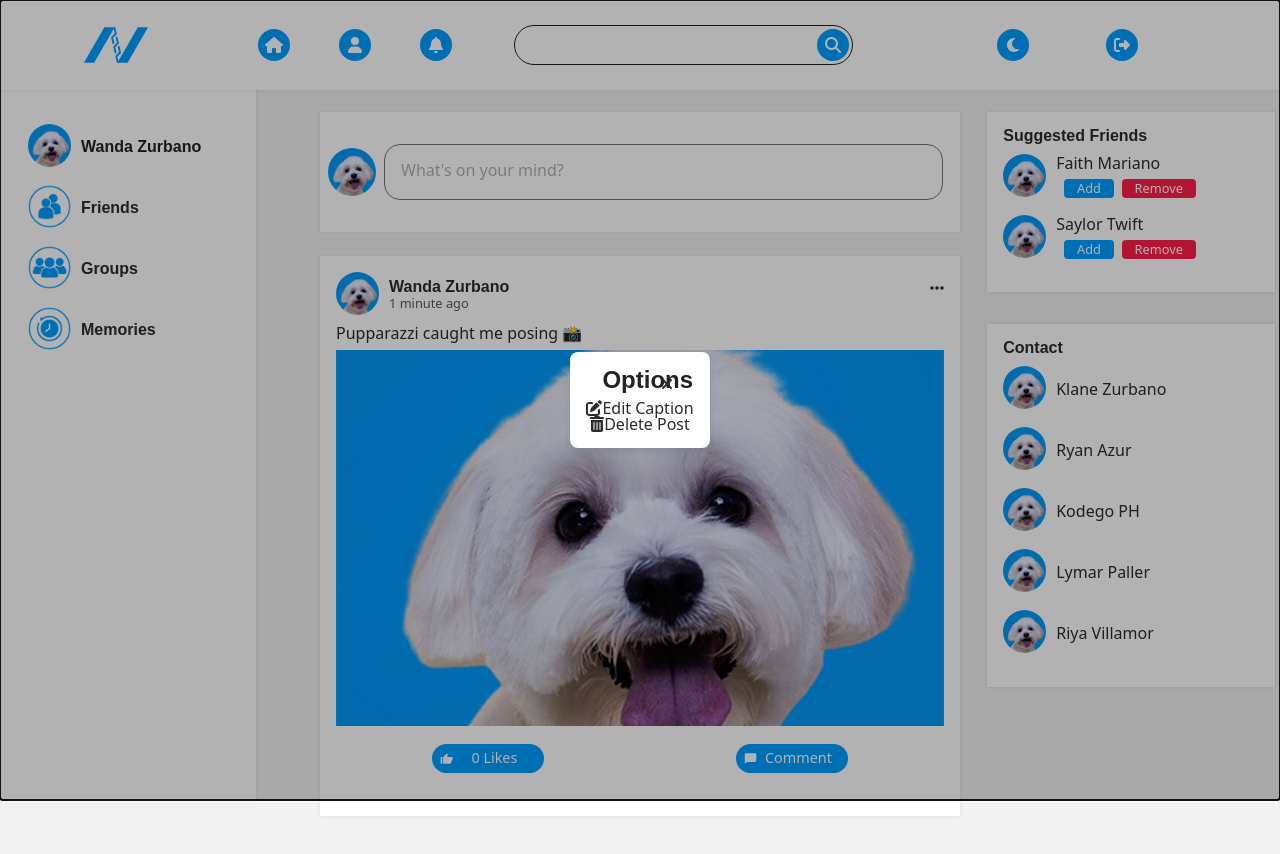
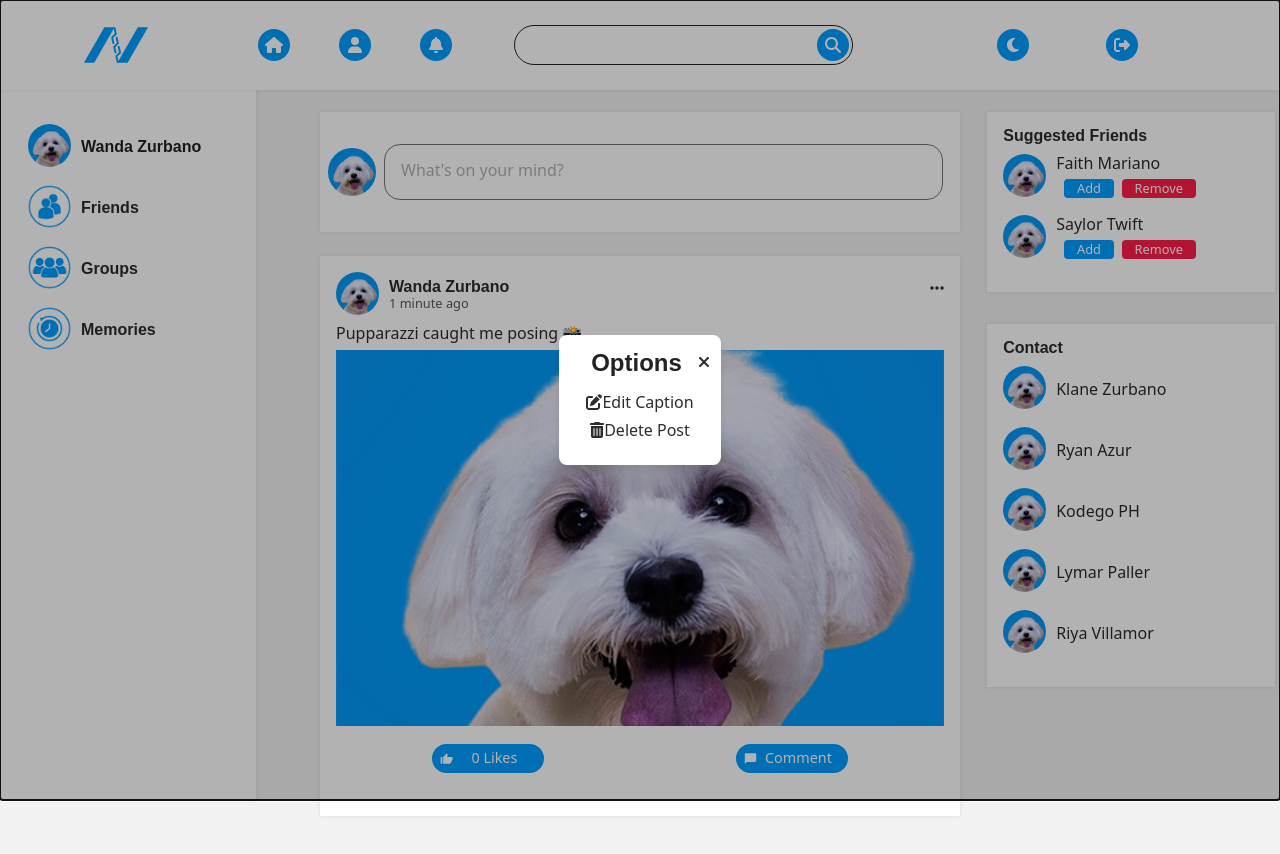
Before and after one commit to LymarPaller/nexus, a React (Vite) app: page / in a window 1280 px wide. Both pictures are taken after a click on the icon 937 px from the left and 288 px from the top of the page. Shown: the top 854 px of the page. Built offline with nearby package versions, Linux system fonts and the light colour scheme.

Commit message:
style: modal in edit and delete post ellipsis

```diff
--- a/src/components/Feed.jsx
+++ b/src/components/Feed.jsx
@@ -20,6 +20,7 @@ function Feed() {
 
   const handleDeletePost = () => {
     toggleDeleteModal();
+    //logic for delete put here soon
   };
 
   const handleEditCaption = () => {
@@ -35,7 +36,6 @@ function Feed() {
     toggleEditCaptionModal();
     closeOptionsModal();
     closeCommentModal();
-    closeDeleteModal();
     closeEditCaptionModal();
   };
 
@@ -91,9 +91,9 @@ function Feed() {
         overlayClassName="modal-container"
       >
         <div className="modal-content">
-          <div className="modal-header">
+          <div className="modal-header-options">
             <h2>Options</h2>
-            <FontAwesomeIcon icon={faTimes} className="logout-xmark" onClick={closeOptionsModal}/>
+            <FontAwesomeIcon icon={faTimes} className="logout-xmark-options" onClick={closeOptionsModal} />
           </div>
           <div className="modal-body">
             <div className="options-list">
@@ -129,7 +129,7 @@ function Feed() {
         <div className="modal-content">
           <div className="modal-header">
             <h2>Edit Caption</h2>
-            <FontAwesomeIcon icon={faTimes} className="logout-xmark" onClick={closeEditCaptionModal}/>
+            <FontAwesomeIcon icon={faTimes} className="logout-xmark-options" onClick={closeEditCaptionModal} />
           </div>
           <div className="modal-body">
             <textarea
@@ -138,9 +138,9 @@ function Feed() {
               className="caption-textarea"
             />
             <div>
-            <button onClick={handleSaveCaption} className="save-caption-button">
-              Save
-            </button>
+              <button onClick={handleSaveCaption} className="save-caption-button">
+                Save
+              </button>
             </div>
           </div>
           <div className="modal-footer">
@@ -162,12 +162,13 @@ function Feed() {
         <div className="modal-content">
           <div className="modal-header">
             <h2>Confirm Delete</h2>
+            <FontAwesomeIcon icon={faTimes} className="logout-xmark-options" onClick={closeDeleteModal} />
           </div>
           <div className="modal-body">
             <p>Are you sure you want to delete this post?</p>
           </div>
           <div className="modal-footer">
-            <button onClick={toggleDeleteModal} className="cancel-button">
+            <button onClick={closeDeleteModal} className="add-btn">
               Cancel
             </button>
             <button onClick={handleDeletePost} className="delete-button">
--- a/src/styles/Comments.scss
+++ b/src/styles/Comments.scss
@@ -15,6 +15,7 @@
     h2 {
         margin-left: 1rem;
         color: $black;
+
     }
 }
 
--- a/src/styles/Feed.scss
+++ b/src/styles/Feed.scss
@@ -138,12 +138,26 @@
 .save-caption-button {
     @extend .add-btn;
     margin-top: .9rem;
-  margin-left: 0;
+    margin-left: 0;
 }
 
 .caption-textarea {
-        border-radius: 1rem;
-        resize: none;
-        padding-left: 1rem;
-        padding-top: 1rem;
+    border-radius: 1rem;
+    resize: none;
+    padding-left: 1rem;
+    padding-top: 1rem;
 }
+
+.option {
+    margin: .7rem;
+}
+
+.logout-xmark-options {
+    position: absolute;
+    top: .20rem;
+    right: -.30rem;
+}
+
+.modal-header-options {
+    @extend .modal-header;
+}
--- a/src/styles/main.scss
+++ b/src/styles/main.scss
@@ -365,3 +365,21 @@ ul {
   @extend .add-btn;
   background-color: $accent;
 }
+
+.modal-header {
+  @include flexJcAs;
+  flex-direction: column;
+  width: 100%;
+  position: relative;
+
+  .logout-xmark {
+      position: absolute;
+      top: .5rem;
+      right: 1.30rem;
+  }
+
+  h2 {
+      margin-left: 1rem;
+      color: $black;
+  }
+}
--- a/src/styles/modals/modal.scss
+++ b/src/styles/modals/modal.scss
@@ -37,20 +37,12 @@
   }
 
   .cancel-button {
-    padding: 0.15rem .8rem;
-    border: none;
-    border-radius: 4px;
-    cursor: pointer;
-    font-size: 0.9rem;
-    margin-right: 0.5rem;
-    transition: background-color 0.3s, color 0.3s;
-    background-color: $primary-500;
-    color: $white;
+    @extend .add-btn;
   }
 }
 
 .delete-button {
-  @extend .cancel-button;
+  @extend .add-btn;
   background-color: $accent;
 }
 
```
